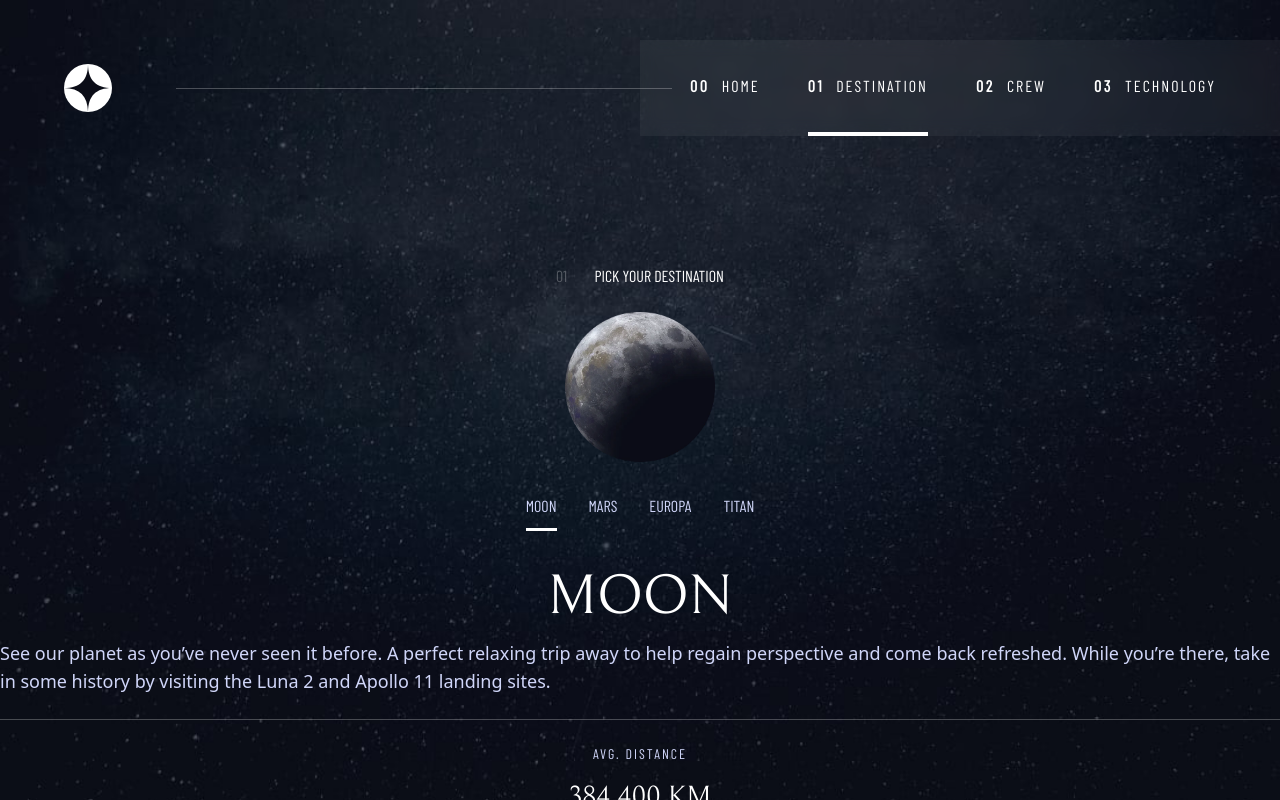
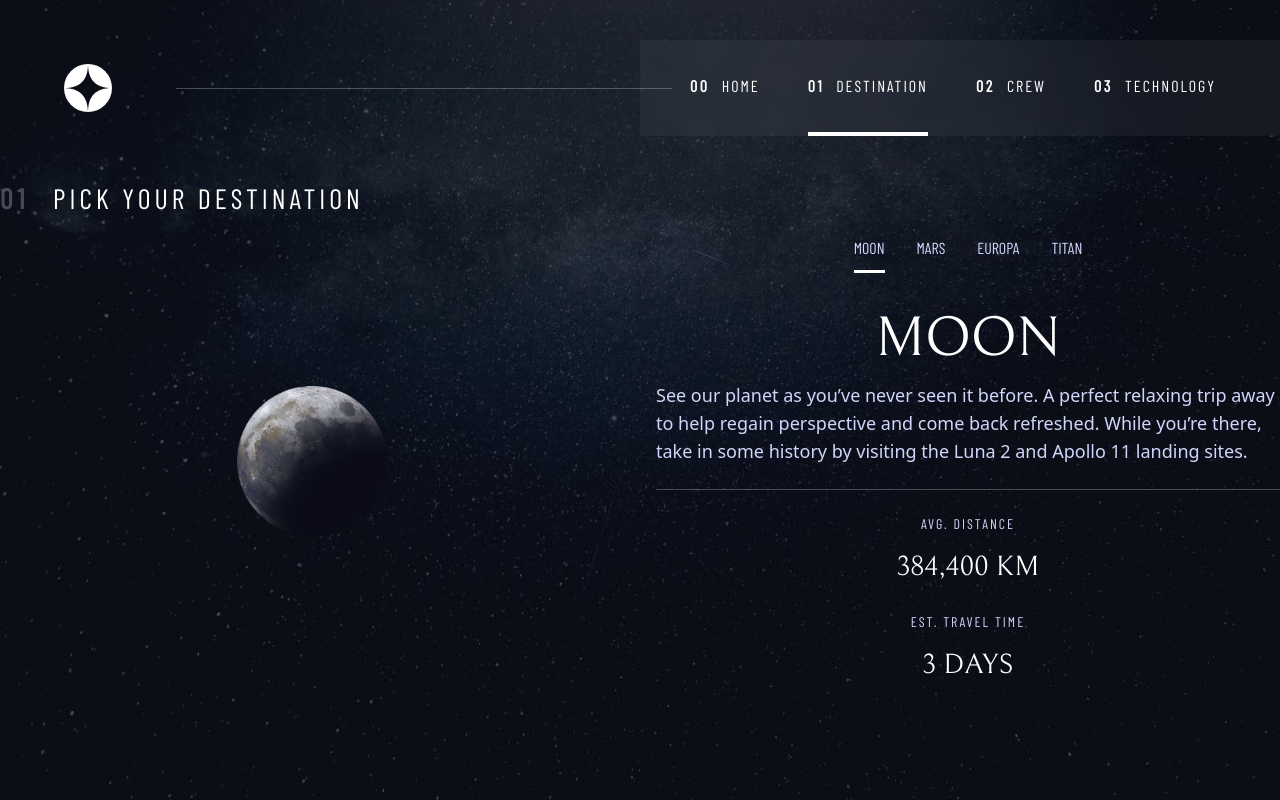
Before and after one commit to garyeung/space-tourism-webisite, a React (Vite) app: page /destination in a window 1280 px wide. Shown: the top 800 px of the page. Built offline with nearby package versions, Linux system fonts and the light colour scheme.

Commit message:
adjust syle and add className for props

```diff
--- a/src/components/bases/PageLayout.tsx
+++ b/src/components/bases/PageLayout.tsx
@@ -3,40 +3,43 @@ interface Props {
     title: string,
     image: React.ReactNode,
     explantion: React.ReactNode
+    contentStyle?: string,
     className?: string
 }
 
-const PageLayout = ({number, title, image, explantion, className: contentStyle}:Props) => {
+const PageLayout = ({number, title, image, explantion, contentStyle, className}:Props) => {
     return (
-        <div
-        className="
+        <main
+        className={`
         p-6
         flex-1
         grid
-        md:px-10
-        md:py-32
+        md:p-10
         lg:px-0
-        lg:py-32
-        justify-items-center
-        lg:items-end
-        "
+        lg:py-12
+        ${className||""}`}
         >
-          <section className="flex flex-col gap-y-6">
+          <section className="flex flex-col gap-y-6 justify-between">
               <div>
                   <h2 className="font-barlow text-base
                   text-center
                   uppercase
                   tracking-[15%]
-                 text-white"
-                  ><span className="opacity-25 pr-6">{number.toString().padStart(2,'0')}</span> {title}
+                  lg:tracking-[4px]
+                 text-white
+                 md:text-left
+                 md:text-xl
+                 lg:text-[28px]
+                 "
+                  ><span className="opacity-25 pr-6 font-bold lg:tracking-[4.72px]">{number.toString().padStart(2,'0')}</span>{title}
                   </h2>
               </div>
-              <div className={`flex flex-col gap-y-8 ${contentStyle || ''}`}>
+              <div className={`grid grid-rows-[auto,1fr] justify-items-center gap-8 md:grid-rows-2 lg:grid-rows-none lg:grid-cols-2 ${contentStyle || ''}`}>
                   {image}
                   {explantion}
               </div>
           </section>
-        </div>
+        </main>
     )
 }
 
```
